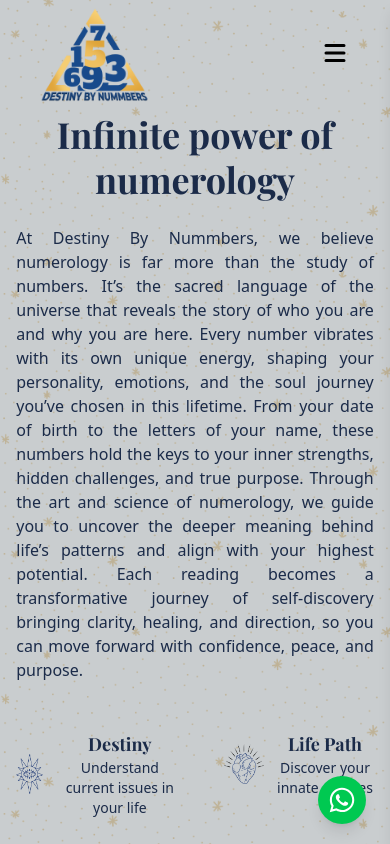
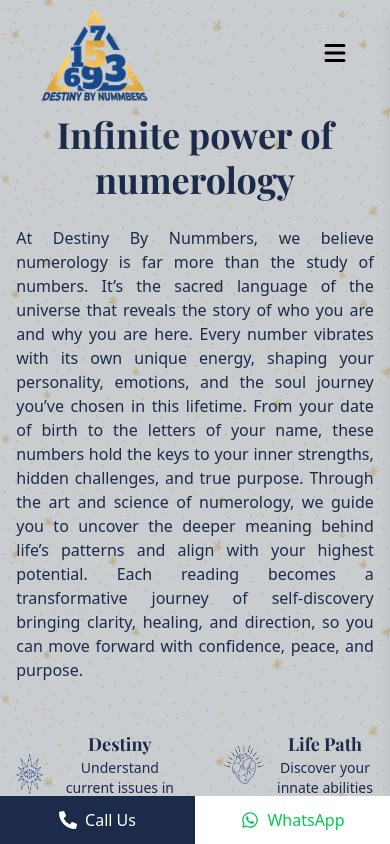
Before and after one commit to BigwigMediaAI/numrology, a Next.js app: page / in a window 390 px wide. Shown: the top 844 px of the page. Built offline with nearby package versions, Linux system fonts and the light colour scheme.

Commit message:
Add changes

```diff
--- a/components/FloatingBtn.tsx
+++ b/components/FloatingBtn.tsx
@@ -6,7 +6,7 @@ export default function WhatsAppButton() {
       href="https://wa.me/+61457733000"
       target="_blank"
       rel="noopener noreferrer"
-      className="fixed md:bottom-10 right-6 md:mb-3 md:w-12 md:h-12 w-12 h-12 bottom-0 mb-5 bg-green-500 rounded-full flex items-center justify-center shadow-lg z-50"
+      className="hidden md:flex fixed bottom-10 right-6 w-12 h-12 bg-green-500 rounded-full items-center justify-center shadow-lg z-50"
     >
       <FaWhatsapp className="text-white" size={28} />
     </a>
--- a/src/app/page.tsx
+++ b/src/app/page.tsx
@@ -10,6 +10,7 @@ import LeadPopup from "../../components/LeadPopup";
 import OurServices from "../../components/Services";
 import Testimonials from "../../components/Testimonial";
 import WhatWeDo from "../../components/WhatWeDo";
+import { FaPhoneAlt, FaWhatsapp } from "react-icons/fa";
 
 export default function Home() {
   const [isPopupOpen, setIsPopupOpen] = useState(false);
@@ -35,6 +36,28 @@ export default function Home() {
       <Footer />
       <WhatsAppButton />
       <LeadPopup isOpen={isPopupOpen} onClose={closePopup} />
+      <div className="fixed bottom-0 left-0 w-full flex md:hidden z-[9999]">
+        <div className="w-1/2 bg-[var(--primary-color)] text-white text-center py-3">
+          <a
+            href="tel:+61457733000"
+            className="w-full flex items-center justify-center gap-2"
+          >
+            <FaPhoneAlt size={18} />
+            Call Us
+          </a>
+        </div>
+        <div className="w-1/2 bg-white text-green-500 text-center py-3 border-l border-white">
+          <a
+            href="https://wa.me/+61457733000"
+            target="_blank"
+            rel="noopener noreferrer"
+            className="w-full flex items-center justify-center gap-2"
+          >
+            <FaWhatsapp size={18} />
+            WhatsApp
+          </a>
+        </div>
+      </div>
     </div>
   );
 }
--- a/src/app/team/page.tsx
+++ b/src/app/team/page.tsx
@@ -197,29 +197,6 @@ export default function ContactPage() {
         </div>
       </section>
 
-      <div className="fixed bottom-0 left-0 w-full flex md:hidden z-[9999]">
-        <div className="w-1/2 bg-[var(--primary-color)] text-white text-center py-3">
-          <a
-            href="tel:+919999000183"
-            className="w-full flex items-center justify-center gap-2"
-          >
-            <FaPhoneAlt size={18} />
-            Call Us
-          </a>
-        </div>
-        <div className="w-1/2 bg-white text-green-500 text-center py-3 border-l border-white">
-          <a
-            href="https://wa.me/+919999000172"
-            target="_blank"
-            rel="noopener noreferrer"
-            className="w-full flex items-center justify-center gap-2"
-          >
-            <FaWhatsapp size={18} />
-            WhatsApp
-          </a>
-        </div>
-      </div>
-
       <div className="hidden md:block"></div>
       <Footer />
     </div>
```
